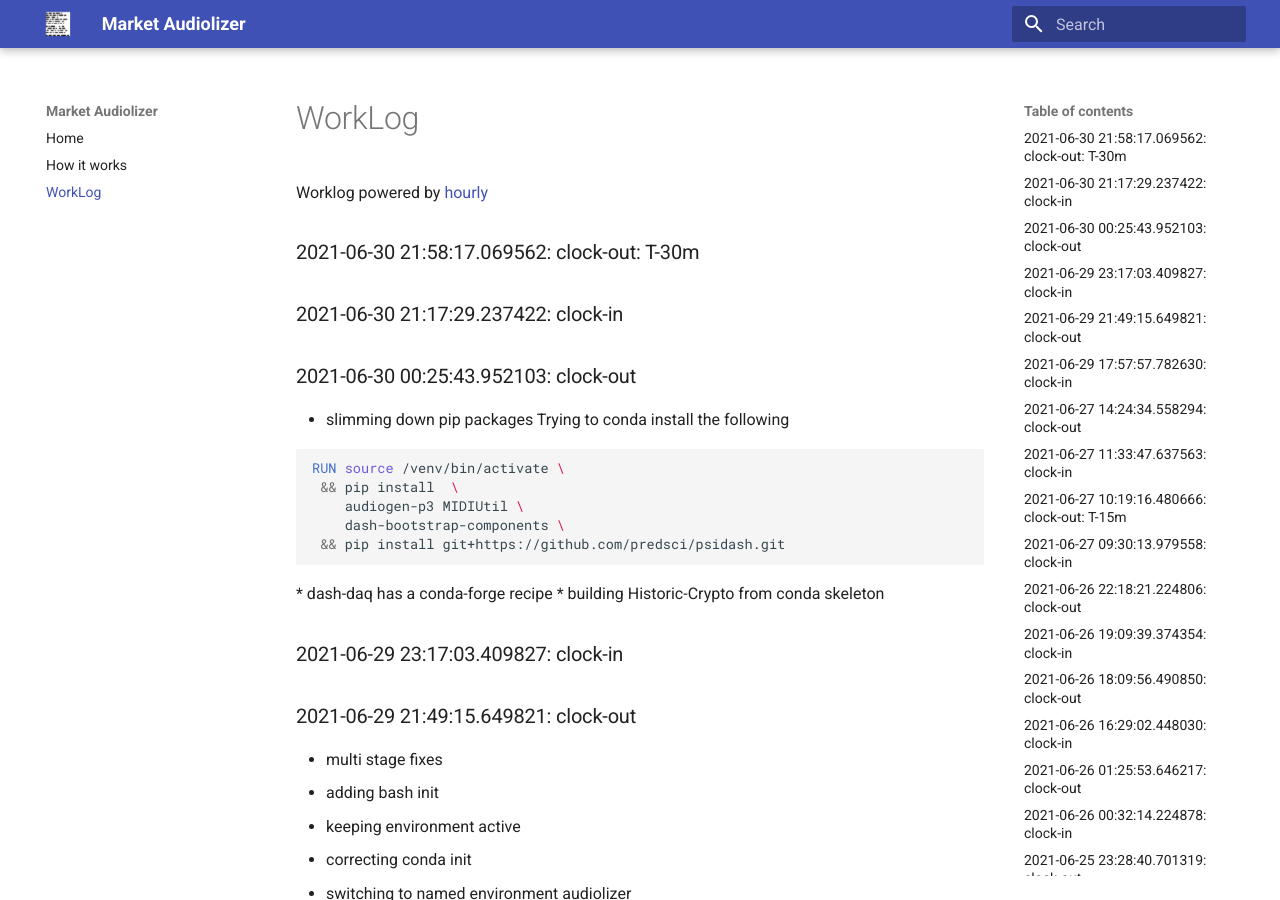
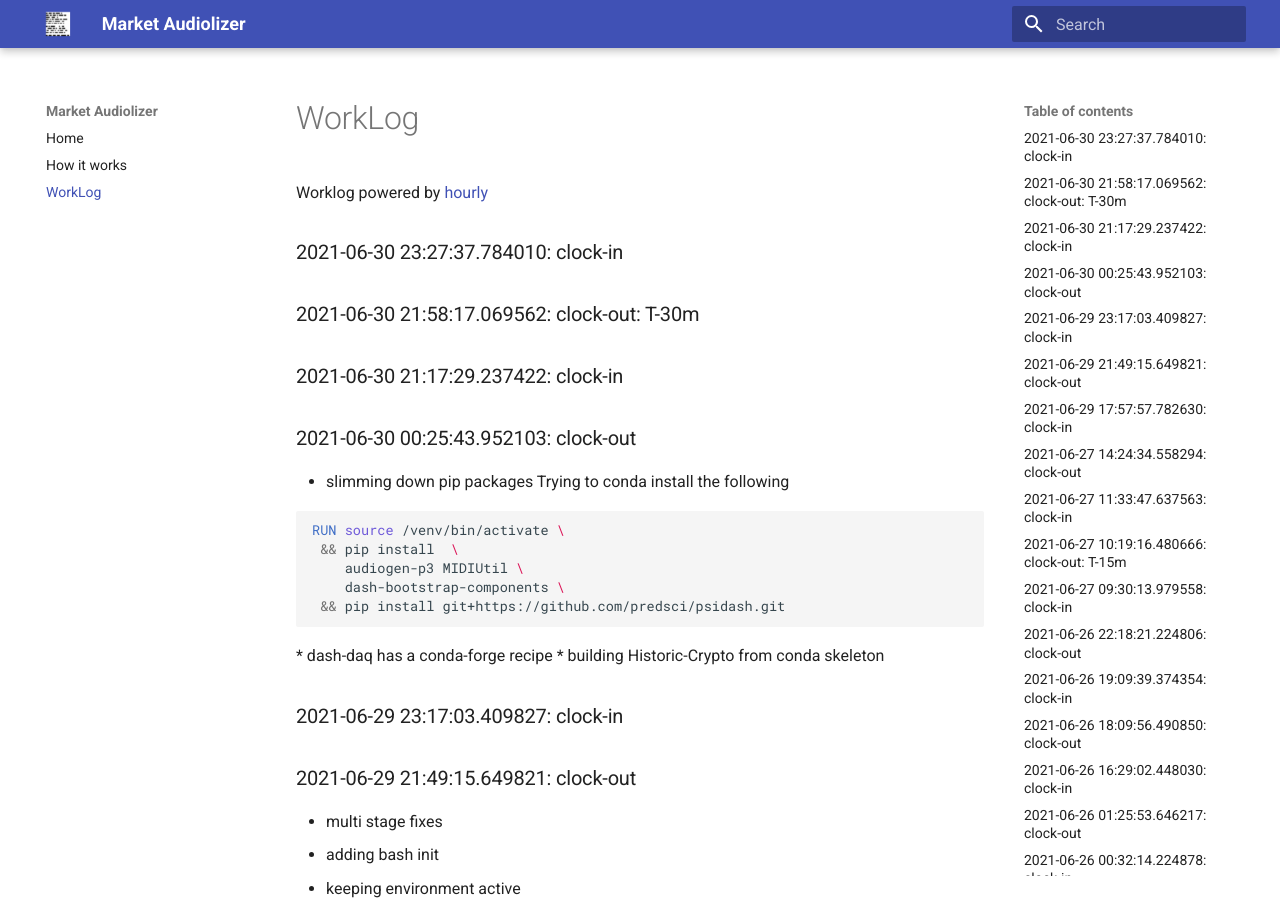
Before and after one commit to asherp/audiolizer, an MkDocs documentation site: the page built from docs/WorkLog.md, in a window 1280 px wide and 900 px high. Built offline with MkDocs 1.6.1 and Material for MkDocs 9.7.7, drawn with Linux system fonts in a browser that asks for light colours.

Commit message:
clock-in

```diff
--- a/WorkLog.md
+++ b/WorkLog.md
@@ -1,3 +1,6 @@
+
+### 2021-06-30 23:27:37.784010: clock-in
+
 ### 2021-06-30 21:58:17.069562: clock-out: T-30m
 
 
```
